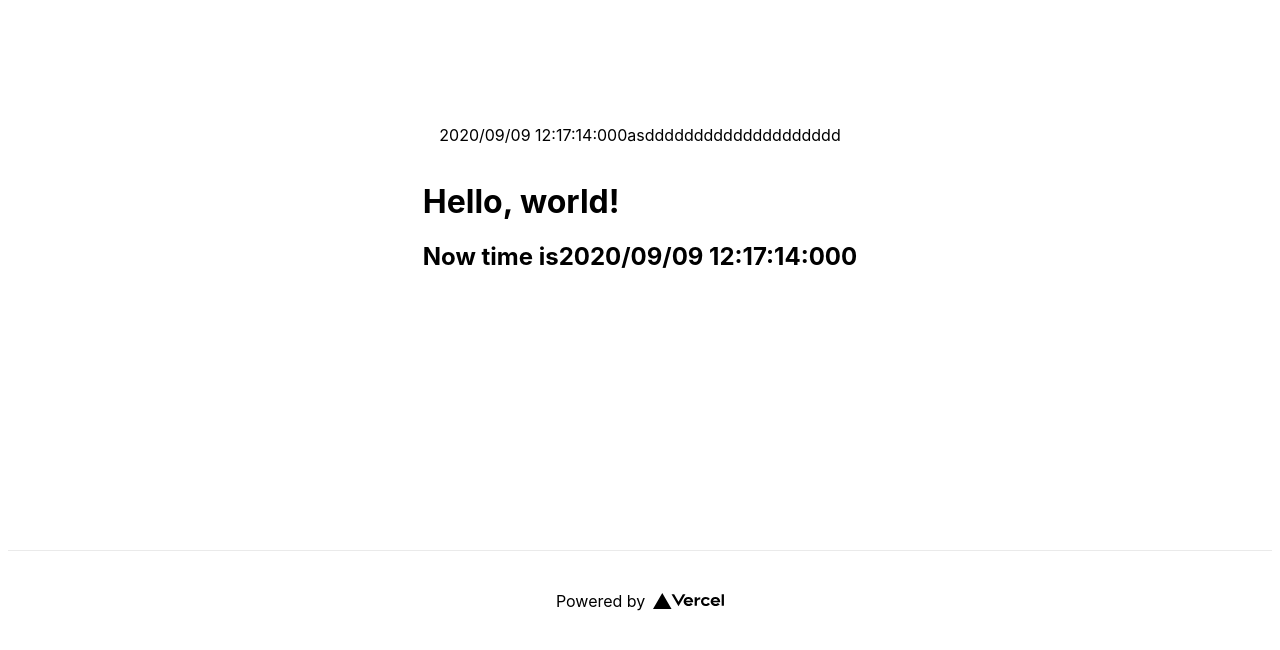
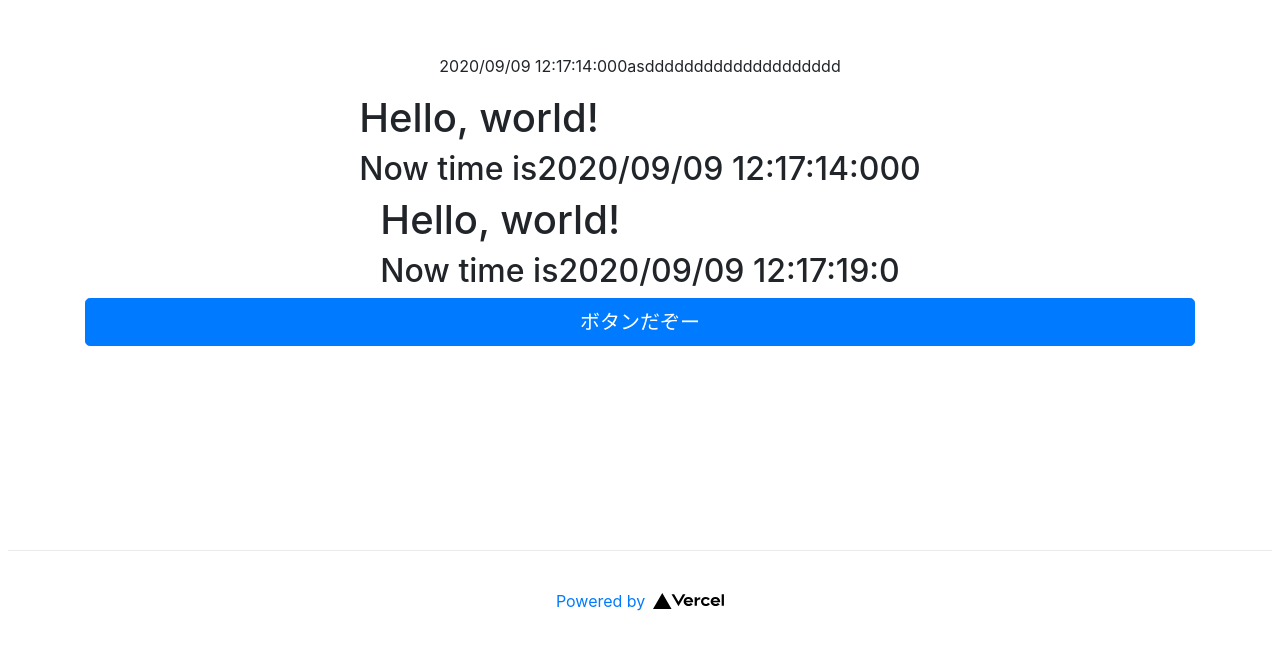
Before and after one commit to Mochichi2003/marugakitter, a Next.js app: page / in a window 1280 px wide. Shown: the part 150-800 px from the top of the page. Built offline with nearby package versions, Linux system fonts and the light colour scheme.

Commit message:
時計を追加した

```diff
--- a/package.json
+++ b/package.json
@@ -10,9 +10,11 @@
     "lint:fix": "eslint --fix --ext .js ."
   },
   "dependencies": {
+    "bootstrap": "^4.5.2",
     "moment": "^2.27.0",
     "next": "^9.5.3",
     "react": "^16.13.1",
+    "react-bootstrap": "^1.3.0",
     "react-dom": "^16.13.1"
   },
   "devDependencies": {
--- a/pages/index.js
+++ b/pages/index.js
@@ -1,6 +1,7 @@
 import Head from "next/head";
 import moment from "moment";
 import React from "react";
+import { Button, Container } from "react-bootstrap";
 import styles from "../styles/Home.module.css";
 // import sass from "../styles/home.module.sass";
 
@@ -14,7 +15,7 @@ function Nowtime() {
 }
 
 function asdfievbeosk() {
-  return moment().format("YYYY/MM/DD hh:mm:ss:SSS")
+  return moment().format("YYYY/MM/DD hh:mm:ss:SSS");
 }
 function Clocck() {
   return (
@@ -22,9 +23,7 @@ function Clocck() {
       <h1>Hello, world!</h1>
       <h2>
         Now time is
-        {
-          asdfievbeosk()
-        }
+        {asdfievbeosk()}
       </h2>
     </div>
   );
@@ -41,6 +40,43 @@ function Clocck() {
 
 setInterval(asdfievbeosk, 10);
 
+class Clock extends React.Component {
+  constructor(props) {
+    super(props);
+    this.state = { date: this.nowtime() };
+  }
+
+  componentDidMount() {
+    this.timerID = setInterval(() => this.tick(), 10);
+  }
+
+  nowtime() {
+    return moment().format("YYYY/MM/DD hh:mm:ss:S");
+  }
+
+  componentWillUnmount() {
+    clearInterval(this.timerID);
+  }
+
+  tick() {
+    this.setState({
+      date: this.nowtime(),
+    });
+  }
+
+  render() {
+    return (
+      <div>
+        <h1>Hello, world!</h1>
+        <h2>
+          Now time is
+          {this.state.date}
+        </h2>
+      </div>
+    );
+  }
+}
+
 export default function Home() {
   return (
     <div className={styles.container}>
@@ -50,7 +86,12 @@ export default function Home() {
           sizes="180x180"
           href="/favicons/apple-touch-icon.png"
         />
-
+        <link
+          rel="stylesheet"
+          href="https://maxcdn.bootstrapcdn.com/bootstrap/4.5.0/css/bootstrap.min.css"
+          integrity="sha384-9aIt2nRpC12Uk9gS9baDl411NQApFmC26EwAOH8WgZl5MYYxFfc+NcPb1dKGj7Sk"
+          crossOrigin="anonymous"
+        />
         <link rel="manifest" href="/favicons/site.webmanifest" />
         <link
           rel="mask-icon"
@@ -64,10 +105,14 @@ export default function Home() {
         <link rel="icon" href="/favicon.ico" />
       </Head>
 
-      <main className={styles.main}>
+      <Container className={styles.main}>
         <Nowtime />
         <Clocck />
-      </main>
+        <Clock />
+        <Button variant="primary" size="lg" block>
+          ボタンだぞー
+        </Button>
+      </Container>
 
       <footer className={styles.footer}>
         <a
```
Also changed, not shown: 1 other file (tests, documents, lock files or other folders).
